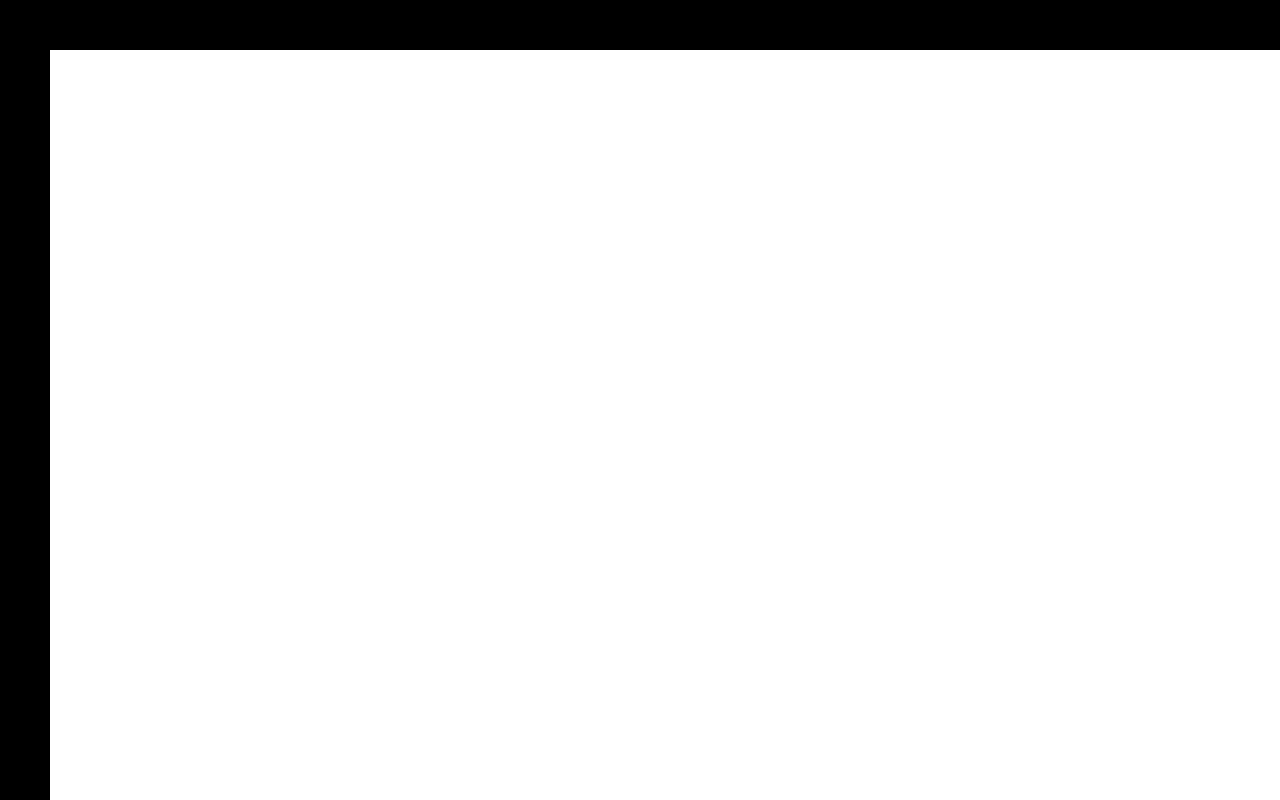
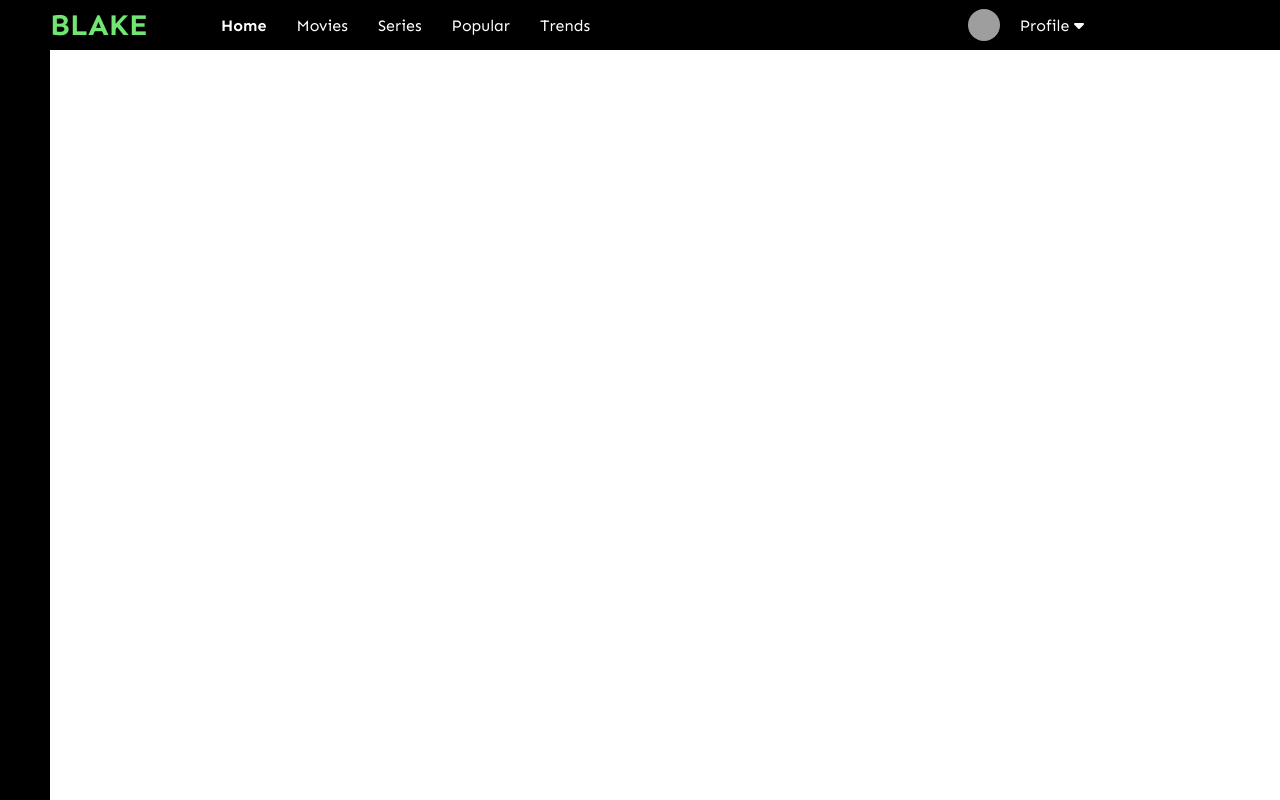
Before and after one commit to 02-turgut/Movie, a plain HTML site: page index.html in a window 1280 px wide. Drawn offline with Linux system fonts and the light colour scheme; grey boxes are pictures that could not be loaded.

Commit message:
[ADD] Navbar,Menu items,Profile section and Profile picture

```diff
--- a/index.html
+++ b/index.html
@@ -1,19 +1,51 @@
 <!DOCTYPE html>
 <html lang="en">
-<head>
-    <meta charset="UTF-8">
-    <meta http-equiv="X-UA-Compatible" content="IE=edge">
-    <meta name="viewport" content="width=device-width, initial-scale=1.0">
-    <link rel="stylesheet" href="style.css">
-    <link rel="preconnect" href="https://fonts.googleapis.com">
-    <link href="https://fonts.googleapis.com/css2?family=Roboto:wght@100;300;400;500;700&family=Sen:wght@400;700;800&display=swap" rel="stylesheet">
+  <head>
+    <meta charset="UTF-8" />
+    <meta http-equiv="X-UA-Compatible" content="IE=edge" />
+    <meta name="viewport" content="width=device-width, initial-scale=1.0" />
+    <link rel="stylesheet" href="style.css" />
+    <link
+      rel="stylesheet"
+      href="https://cdnjs.cloudflare.com/ajax/libs/font-awesome/6.1.1/css/all.min.css"
+      integrity="sha512-KfkfwYDsLkIlwQp6LFnl8zNdLGxu9YAA1QvwINks4PhcElQSvqcyVLLD9aMhXd13uQjoXtEKNosOWaZqXgel0g=="
+      crossorigin="anonymous"
+      referrerpolicy="no-referrer"
+    />
+    <link rel="preconnect" href="https://fonts.googleapis.com" />
+    <link
+      href="https://fonts.googleapis.com/css2?family=Roboto:wght@100;300;400;500;700&family=Sen:wght@400;700;800&display=swap"
+      rel="stylesheet"
+    />
     <title>Movie Design</title>
-</head>
-<body>
+  </head>
+  <body>
     <nav class="navbar">
-        <div class="side-bar">
-
+      <div class="navbar-container">
+        <div class="logo-container">
+          <h1 class="logo">BLAKE</h1>
         </div>
+        <div class="menu-container">
+          <ul class="menu-list">
+            <li class="menu-list-item active">Home</li>
+            <li class="menu-list-item">Movies</li>
+            <li class="menu-list-item">Series</li>
+            <li class="menu-list-item">Popular</li>
+            <li class="menu-list-item">Trends</li>
+          </ul>
+        </div>
+        <div class="profile-container">
+          <img
+            src="/assets/images/profile.jpg"
+            alt="profile-picture"
+            class="profile-pic"
+          />
+          <div class="profile-text-container">
+            <span class="profile-text">Profile <i class = 'fas fa-caret-down'></i></span>
+          </div>
+        </div>
+      </div>
     </nav>
-</body>
+    <div class="side-bar"></div>
+  </body>
 </html>
--- a/style.css
+++ b/style.css
@@ -12,6 +12,59 @@ body {
     background-color: black;
 }
 
+.navbar-container {
+    display: flex;
+    align-items: center;
+    font-family: 'Sen', sans-serif;
+    padding: 0 50px;
+    height: 100%;
+    color: white;
+}
+
+.logo-container {
+    flex: 1;
+}
+
+.logo {
+    font-family: 'Sen', sans-serif;
+    font-size: 30px;
+    color: rgb(114, 230, 114);
+}
+.menu-container {
+    flex: 6;
+}
+
+.menu-list {
+    display: flex;
+    list-style: none;
+}
+
+.menu-list-item {
+    margin-right: 30px;
+}
+
+.menu-list-item.active {
+    font-weight: bold;
+}
+
+.profile-container {
+    flex: 2;
+    display: flex;
+    align-items: center;
+}
+
+.profile-text-container {
+    margin: 0 20px;
+}
+
+.profile-pic {
+    width: 32px;
+    height: 32px;
+    border-radius: 50%;
+    object-fit: cover;
+}
+
+
 .side-bar {
     width: 50px;
     height: 100vh;
```
